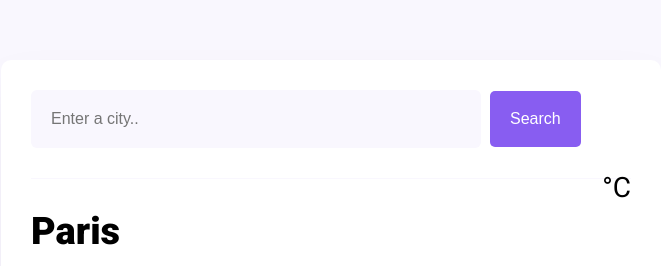
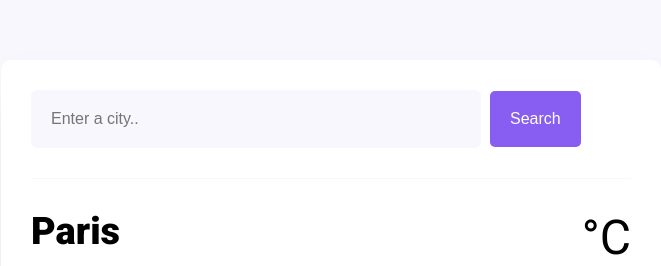
Before and after one commit to Thandie08/Weather-Forecast-Website, a plain HTML site: page Index.html in a window 1280 px wide. Shown: the top 266 px of the page, without its empty margins (309-970 px from the left). Drawn offline with nearby package versions, Linux system fonts and the light colour scheme; no server answers.

Commit message:
Update style.css

```diff
--- a/style.css
+++ b/style.css
@@ -84,9 +84,8 @@ main {
 }
 
 .current-temperature-unit {
-  font-size: 28px;
-  position: relative;
-  top: -38px;
+  margin-top: 6px
+  font-size: 28px
 }
 
 .weather-forecast {
```
